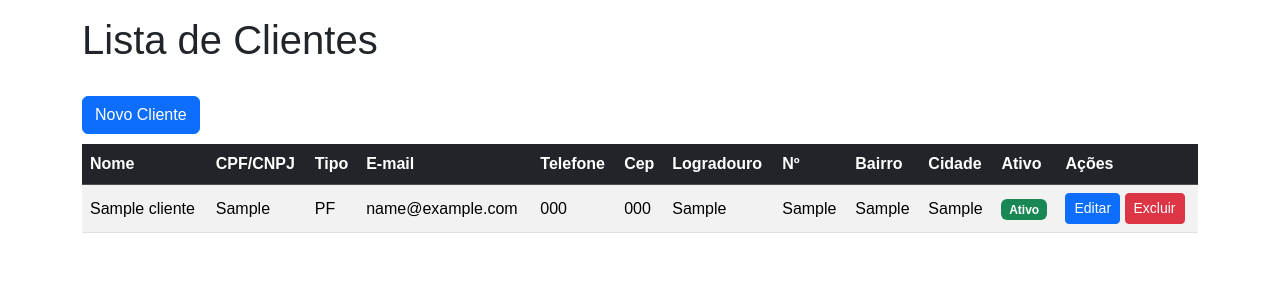
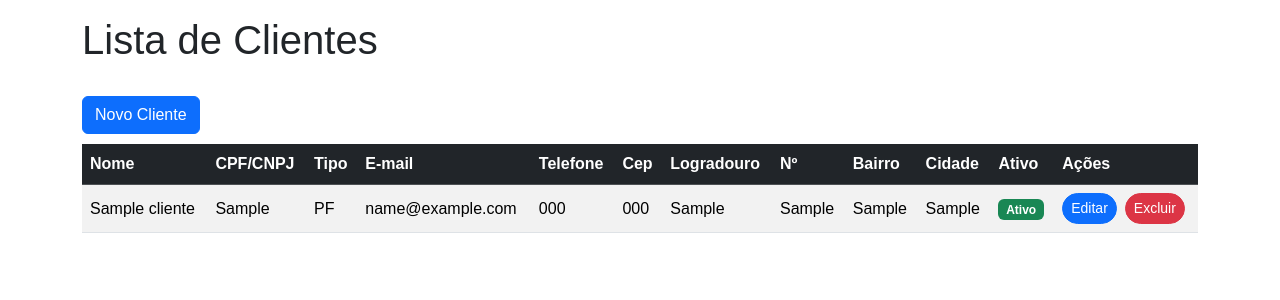
Before and after one commit to kaiquealencar/sistema_gestao, a Django app: page /clientes/ in a window 1280 px wide. Shown: the part 64-364 px from the top of the page. Run offline with Django 5.2, Linux system fonts and the light colour scheme; tables that the repository leaves empty hold one stand-in row (values such as "Sample post").

Commit message:
feature: ajustes na aparência dos botões da tabela de lista de clientes

```diff
--- a/apps/clientes/templates/clientes/lista_clientes.html
+++ b/apps/clientes/templates/clientes/lista_clientes.html
@@ -47,11 +47,14 @@
                         {% endif %}
                     </td>
                     <td>
-                        <a href="{% url 'clientes:editar_cliente' cliente.id %}" class="btn btn-sm btn-primary">Editar</a>
-                        <form action="{% url 'clientes:excluir_cliente' cliente.id %}" method="POST" class="d-inline">
-                            {% csrf_token %}
-                                <button type="submit" class="btn btn-sm btn-danger">Excluir</button>
-                        </form>
+                        <div class="btn-group" role="group" aria-label="Ações">
+
+                            <a href="{% url 'clientes:editar_cliente' cliente.id %}" class="btn btn-sm btn-primary me-2 rounded-pill">Editar</a>
+                            <form action="{% url 'clientes:excluir_cliente' cliente.id %}" method="POST" class="d-inline">
+                                {% csrf_token %}
+                                    <button type="submit" class="btn btn-sm btn-danger rounded-pill">Excluir</button>
+                            </form>
+                        </div>
                     </td>
                 </tr>
             {% endfor %}
```
